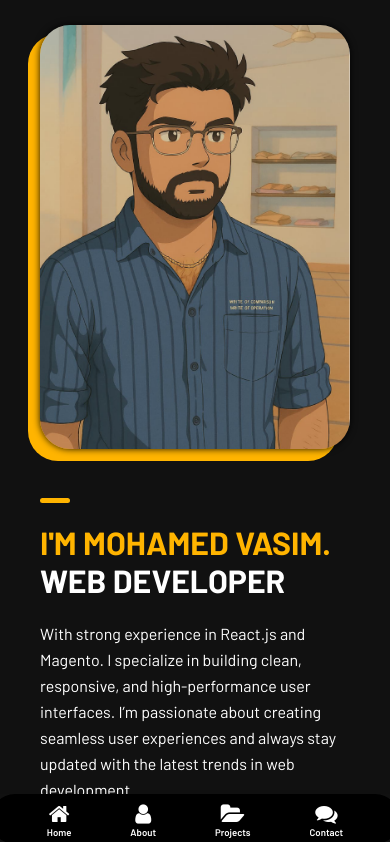
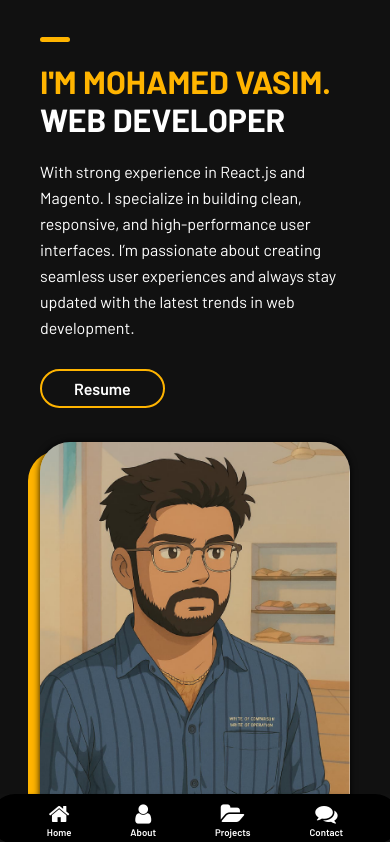
Before and after one commit to mohamedvasimdev/md-vasim-portfolio, a React (Vite) app: page / in a window 390 px wide. Shown: the top 842 px of the page. Built offline with nearby package versions, Linux system fonts and the light colour scheme.

Commit message:
recent push

```diff
--- a/src/App.css
+++ b/src/App.css
@@ -482,17 +482,19 @@ header nav ul li {
   margin: 0 40px;
 }
 .home-section {
-  padding-top: 25px;
-  margin-bottom: 30px;
+  padding-top: 12px;
+  margin-bottom: 50px;
 }
 .profile.content {
   width: 100%;
-  max-width: auto;
+  max-width: none;
+  margin-bottom: 24px;
 }
 .profile.content h1 {
   font-size: 2rem;
   padding-top: 50px;
   padding-left: 0;
+  margin-top: 0;
 }
 .primary-button {
   margin-top: 35px;
@@ -541,4 +543,7 @@ header nav ul li {
 .socialLinks {
   padding: 10px 0;
 }
+.profile.img {
+  order: 2;
 }
+}
```
